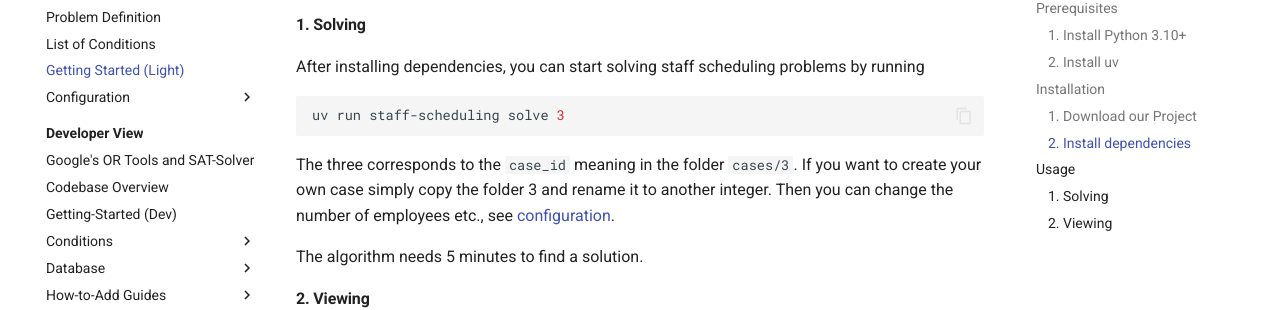
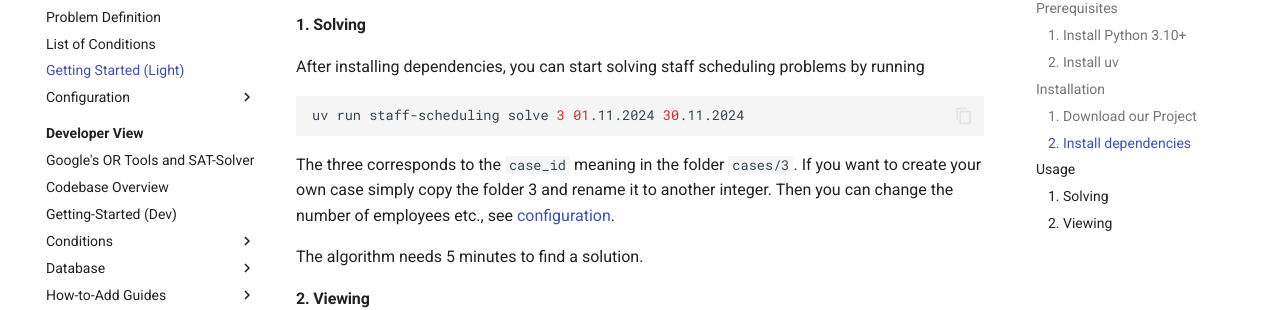
Before and after one commit to CombiRWTH/StaffScheduling, an MkDocs documentation site: the page built from docs/user-view/getting-started-light-version.md, in a window 1280 px wide and 900 px high, scrolled down 1302 px. Shown: the part 154-464 px from the top of the window. Built offline with MkDocs 1.6.1 and Material for MkDocs 9.7.7, drawn with Linux system fonts in a browser that asks for light colours; comment, search, counter and statistics services are not loaded.

Commit message:
corrected uv run command

````diff
--- a/docs/user-view/getting-started-light-version.md
+++ b/docs/user-view/getting-started-light-version.md
@@ -58,7 +58,7 @@ This will install all required dependencies.
 
 After installing dependencies, you can start solving staff scheduling problems by running
 ```bash
-uv run staff-scheduling solve 3
+uv run staff-scheduling solve 3 01.11.2024 30.11.2024
 ```
 The three corresponds to the `case_id` meaning in the folder `cases/3`. If you want to create your own case
 simply copy the folder 3 and rename it to another integer. Then you can change the number of employees etc., see [configuration](../configuration).
````
